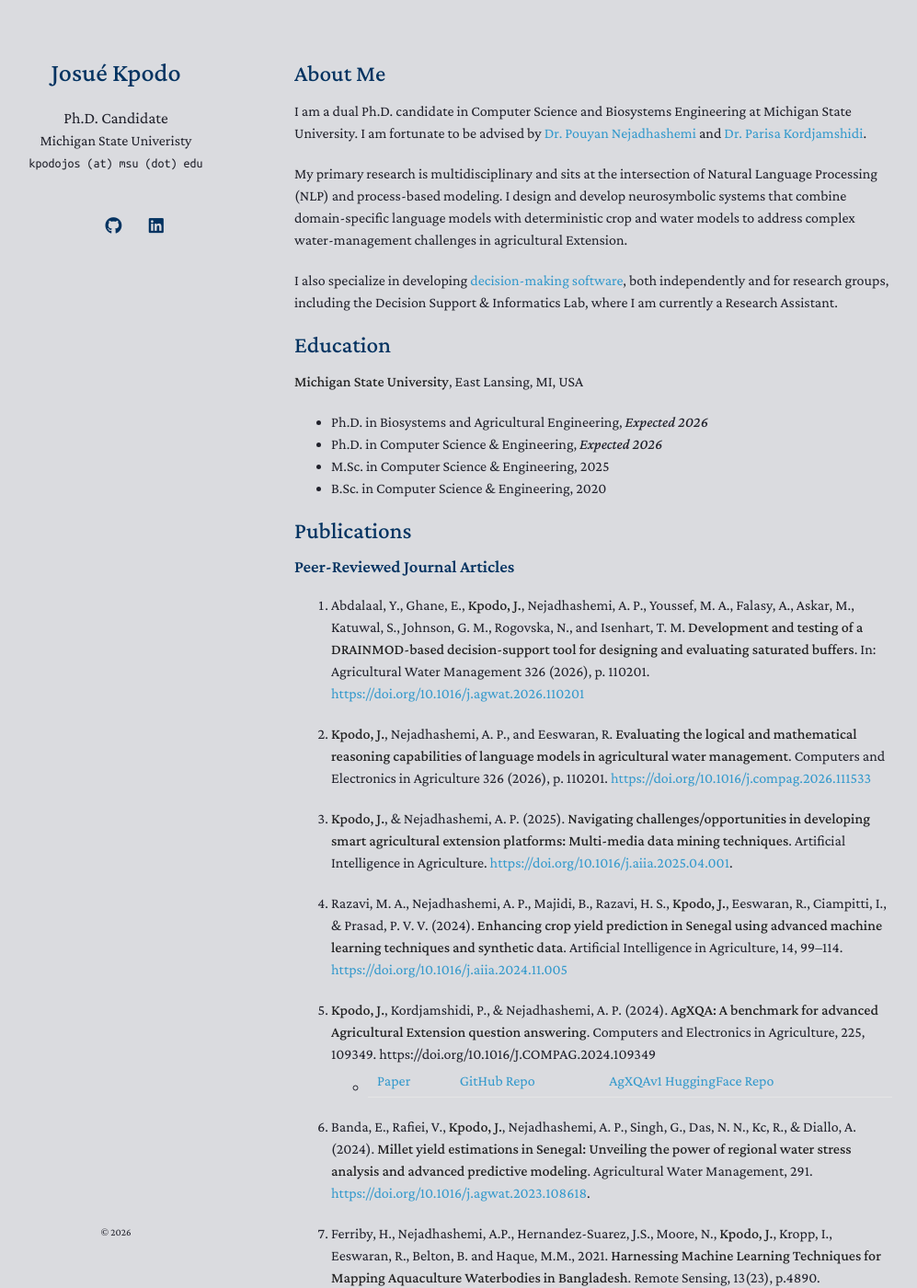
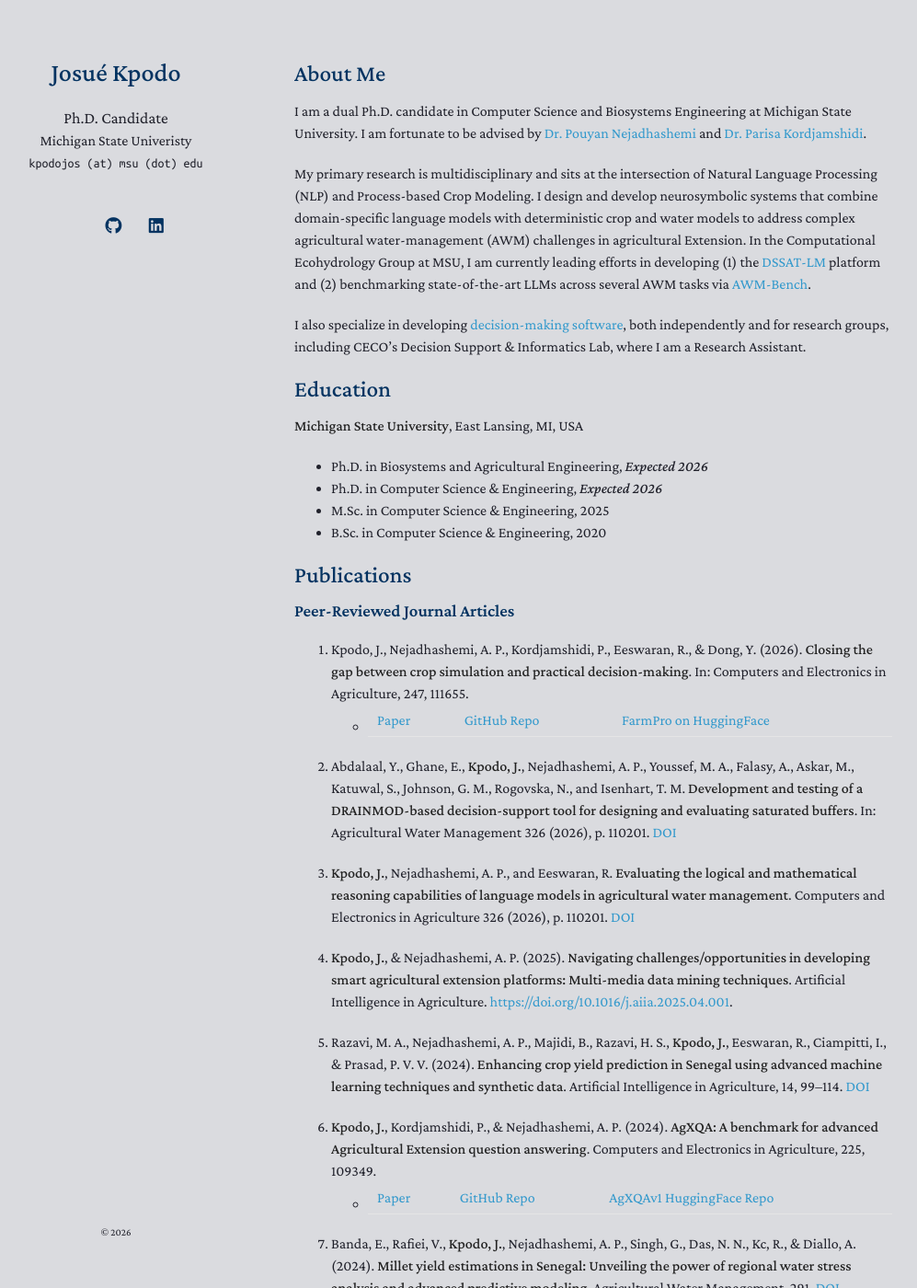
Before and after one commit to eusojk/eusojk.github.io, a Jekyll site: the page built from index.md, in a window 1280 px wide and 1400 px high. Shown: the whole window at 92% size, without its empty margins (150-1147 px from the left). Built offline with Jekyll 4.4.1, drawn with Linux system fonts in a browser that asks for light colours; nearby versions of some CDN libraries; a style sheet for code colours, icons or effects is not loaded; our own code applies the rules of GitHub Pages for plain Markdown files.

Commit message:
update publications

```diff
--- a/index.md
+++ b/index.md
@@ -6,9 +6,9 @@ layout: homepage
 
 I am a dual Ph.D. candidate in Computer Science  and Biosystems Engineering at Michigan State University. I am fortunate to be advised by [Dr. Pouyan Nejadhashemi](https://www.egr.msu.edu/bae/profiles/pouyan) and [Dr. Parisa Kordjamshidi](https://www.cse.msu.edu/~kordjams/).
 
-My primary research is multidisciplinary and sits at the intersection of Natural Language Processing (NLP) and process-based modeling. I design and develop neurosymbolic systems that combine domain-specific language models with deterministic crop and water models to address complex water-management challenges in agricultural Extension.
+My primary research is multidisciplinary and sits at the intersection of Natural Language Processing (NLP) and Process-based Crop Modeling. I design and develop neurosymbolic systems that combine domain-specific language models with deterministic crop and water models to address complex agricultural water-management (AWM) challenges in agricultural Extension. In the Computational Ecohydrology Group at MSU, I am currently leading efforts in developing (1) the [DSSAT-LM](https://github.com/MSU-CECO/DSSATLM-AgNeSy) platform and (2) benchmarking state-of-the-art LLMs across several AWM tasks via [AWM-Bench](https://dsiweb.cse.msu.edu/awm-bench/).
 
-I also specialize in developing [decision-making software](#decision-support-tools), both independently and for research groups, including the Decision Support & Informatics Lab, where I am currently a Research Assistant.
+I also specialize in developing [decision-making software](#decision-support-tools), both independently and for research groups, including CECO's Decision Support & Informatics Lab, where I am a Research Assistant.
 
 
 ## Education
@@ -23,24 +23,27 @@ I also specialize in developing [decision-making software](#decision-support-too
 
 ### Peer-Reviewed Journal Articles
 
-1. Abdalaal, Y., Ghane, E., **Kpodo, J.**, Nejadhashemi, A. P., Youssef, M. A., Falasy, A., Askar, M., Katuwal, S., Johnson, G. M., Rogovska, N., and Isenhart, T. M. **Development and testing of a
-DRAINMOD-based decision-support tool for designing and evaluating saturated buffers**. In: Agricultural Water Management 326 (2026), p. 110201. [https://doi.org/10.1016/j.agwat.2026.110201](https://doi.org/10.1016/j.agwat.2026.110201)
+1. Kpodo, J., Nejadhashemi, A. P., Kordjamshidi, P., Eeswaran, R., & Dong, Y. (2026). **Closing the gap between crop simulation and practical decision-making**. In: Computers and Electronics in Agriculture, 247, 111655.
+   * [Paper](https://doi.org/10.1016/j.compag.2026.111655) | [GitHub Repo](https://github.com/MSU-CECO/DSSATLM-AgNeSy) | [FarmPro on HuggingFace](https://huggingface.co/datasets/msu-ceco/farmpro-qa-600)
 
-2. **Kpodo, J.**, Nejadhashemi, A. P., and Eeswaran, R. **Evaluating the logical and mathematical reasoning capabilities of language models in agricultural water management**. Computers and Electronics
-in Agriculture 326 (2026), p. 110201. [https://doi.org/10.1016/j.compag.2026.111533](https://doi.org/10.1016/j.compag.2026.111533)
+2. Abdalaal, Y., Ghane, E., **Kpodo, J.**, Nejadhashemi, A. P., Youssef, M. A., Falasy, A., Askar, M., Katuwal, S., Johnson, G. M., Rogovska, N., and Isenhart, T. M. **Development and testing of a
+DRAINMOD-based decision-support tool for designing and evaluating saturated buffers**. In: Agricultural Water Management 326 (2026), p. 110201. [DOI](https://doi.org/10.1016/j.agwat.2026.110201)
 
-3. **Kpodo, J.**, & Nejadhashemi, A. P. (2025). **Navigating challenges/opportunities in developing smart agricultural extension platforms: Multi-media data mining techniques**. Artificial Intelligence in Agriculture. [https://doi.org/10.1016/j.aiia.2025.04.001](https://doi.org/10.1016/j.aiia.2025.04.001).
+3. **Kpodo, J.**, Nejadhashemi, A. P., and Eeswaran, R. **Evaluating the logical and mathematical reasoning capabilities of language models in agricultural water management**. Computers and Electronics
+in Agriculture 326 (2026), p. 110201. [DOI](https://doi.org/10.1016/j.compag.2026.111533)
 
-4. Razavi, M. A., Nejadhashemi, A. P., Majidi, B., Razavi, H. S., **Kpodo, J.**, Eeswaran, R., Ciampitti, I., & Prasad, P. V. V. (2024). **Enhancing crop yield prediction in Senegal using advanced machine learning techniques and synthetic data**. Artificial Intelligence in Agriculture, 14, 99–114. [https://doi.org/10.1016/j.aiia.2024.11.005](https://doi.org/10.1016/j.aiia.2024.11.005)
+4. **Kpodo, J.**, & Nejadhashemi, A. P. (2025). **Navigating challenges/opportunities in developing smart agricultural extension platforms: Multi-media data mining techniques**. Artificial Intelligence in Agriculture. [https://doi.org/10.1016/j.aiia.2025.04.001](https://doi.org/10.1016/j.aiia.2025.04.001).
 
-5. **Kpodo, J.**, Kordjamshidi, P., & Nejadhashemi, A. P. (2024). **AgXQA: A benchmark for advanced Agricultural Extension question answering**. Computers and Electronics in Agriculture, 225, 109349. https://doi.org/10.1016/J.COMPAG.2024.109349
+5. Razavi, M. A., Nejadhashemi, A. P., Majidi, B., Razavi, H. S., **Kpodo, J.**, Eeswaran, R., Ciampitti, I., & Prasad, P. V. V. (2024). **Enhancing crop yield prediction in Senegal using advanced machine learning techniques and synthetic data**. Artificial Intelligence in Agriculture, 14, 99–114. [DOI](https://doi.org/10.1016/j.aiia.2024.11.005)
+
+6. **Kpodo, J.**, Kordjamshidi, P., & Nejadhashemi, A. P. (2024). **AgXQA: A benchmark for advanced Agricultural Extension question answering**. Computers and Electronics in Agriculture, 225, 109349.
    * [Paper](https://doi.org/10.1016/J.COMPAG.2024.109349) | [GitHub Repo](https://github.com/MSU-CECO/agxqa_benchmark_v1) | [AgXQAv1 HuggingFace Repo](https://huggingface.co/datasets/msu-ceco/agxqa_v1)
-6. Banda, E., Rafiei, V., **Kpodo, J.**, Nejadhashemi, A. P., Singh, G., Das, N. N., Kc, R., & Diallo, A. (2024). **Millet yield estimations in Senegal: Unveiling the power of regional water stress analysis and advanced predictive modeling**. Agricultural Water Management, 291. [https://doi.org/10.1016/j.agwat.2023.108618](https://doi.org/10.1016/j.agwat.2023.108618).
 
-7. Ferriby, H., Nejadhashemi, A.P., Hernandez-Suarez, J.S., Moore, N., **Kpodo, J.**, Kropp, I., Eeswaran, R., Belton, B. and Haque, M.M., 2021. **Harnessing Machine Learning Techniques for Mapping Aquaculture Waterbodies in Bangladesh**. Remote Sensing, 13(23), p.4890.
+7. Banda, E., Rafiei, V., **Kpodo, J.**, Nejadhashemi, A. P., Singh, G., Das, N. N., Kc, R., & Diallo, A. (2024). **Millet yield estimations in Senegal: Unveiling the power of regional water stress analysis and advanced predictive modeling**. Agricultural Water Management, 291. [DOI](https://doi.org/10.1016/j.agwat.2023.108618).
 
-8. Eeswaran, R., Nejadhashemi, A.P., **Kpodo, J.**, Curtis, Z.K., Adhikari, U., Liao, H., Li, S.G., Hernandez-Suarez, J.S., Alves, F.C., Raschke, A. and Jha, P.K., 2021. **Quantification of resilience metrics as affected by conservation agriculture at a watershed scale**. Agriculture, Ecosystems & Environment, 320, p.107612.
+8. Ferriby, H., Nejadhashemi, A.P., Hernandez-Suarez, J.S., Moore, N., **Kpodo, J.**, Kropp, I., Eeswaran, R., Belton, B. and Haque, M.M., 2021. **Harnessing Machine Learning Techniques for Mapping Aquaculture Waterbodies in Bangladesh**. Remote Sensing, 13(23), p.4890.
 
+9. Eeswaran, R., Nejadhashemi, A.P., **Kpodo, J.**, Curtis, Z.K., Adhikari, U., Liao, H., Li, S.G., Hernandez-Suarez, J.S., Alves, F.C., Raschke, A. and Jha, P.K., 2021. **Quantification of resilience metrics as affected by conservation agriculture at a watershed scale**. Agriculture, Ecosystems & Environment, 320, p.107612.
 
 
 ## Presentations
```
